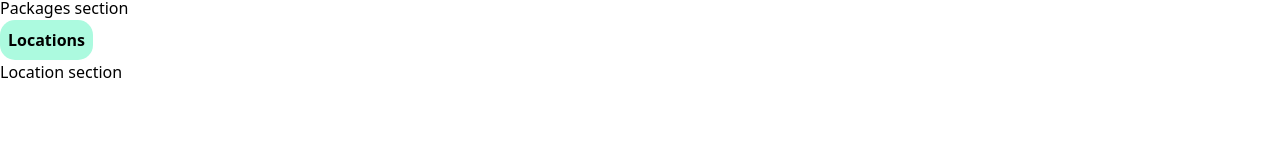
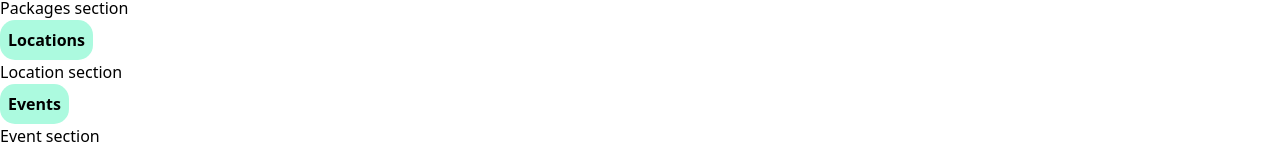
Before and after one commit to Piumikavindya/Travel-App-4021, a React (Create React App) app in the folder frontend/: page / in a window 1280 px wide. Shown: the part 804-949 px from the top of the page. Before the commit the page ends 888 px from the top, so only its background shows below. Built offline with nearby package versions, Linux system fonts and the light colour scheme.

Commit message:
Add Event page

```diff
--- a/frontend/src/components/pages/Home.jsx
+++ b/frontend/src/components/pages/Home.jsx
@@ -32,6 +32,10 @@ export default function Home() {
       Location section
       </div>
 
+      <div>
+      <Button to='pages/Events'>Events</Button>
+      Event section
+      </div>
 
 
 
--- a/frontend/src/components/pages/Locations.jsx
+++ b/frontend/src/components/pages/Locations.jsx
@@ -4,7 +4,7 @@ export default function Locations() {
   return (
     <div>
       Locations
-      <img src='frontend\src\assets\images\Adventure.jpg ' alt="beach" ></img>
+      <img src='frontend\src\assets\images\forest.jpg ' alt="beach" ></img>
     </div>
   )
 }
```
